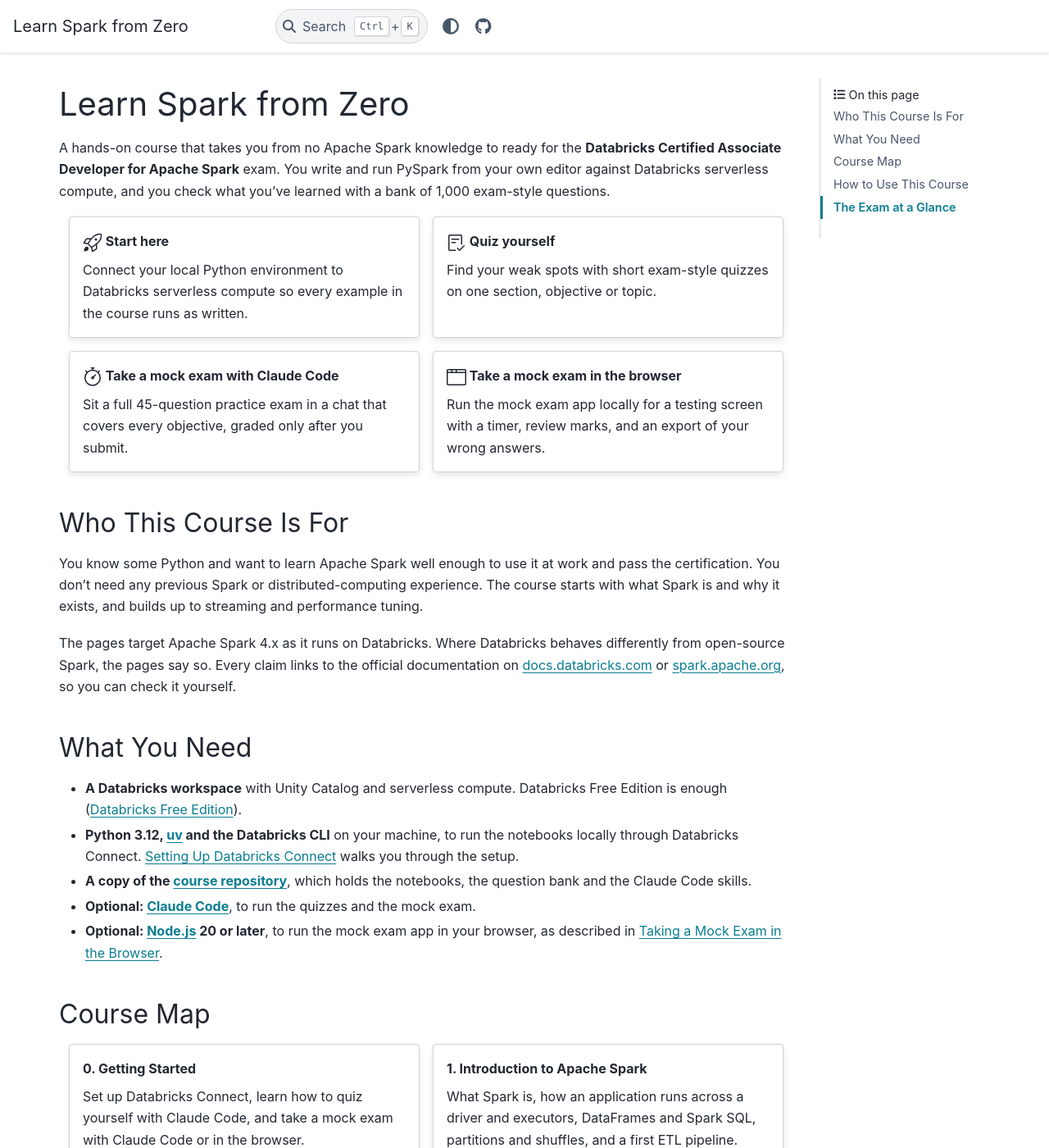
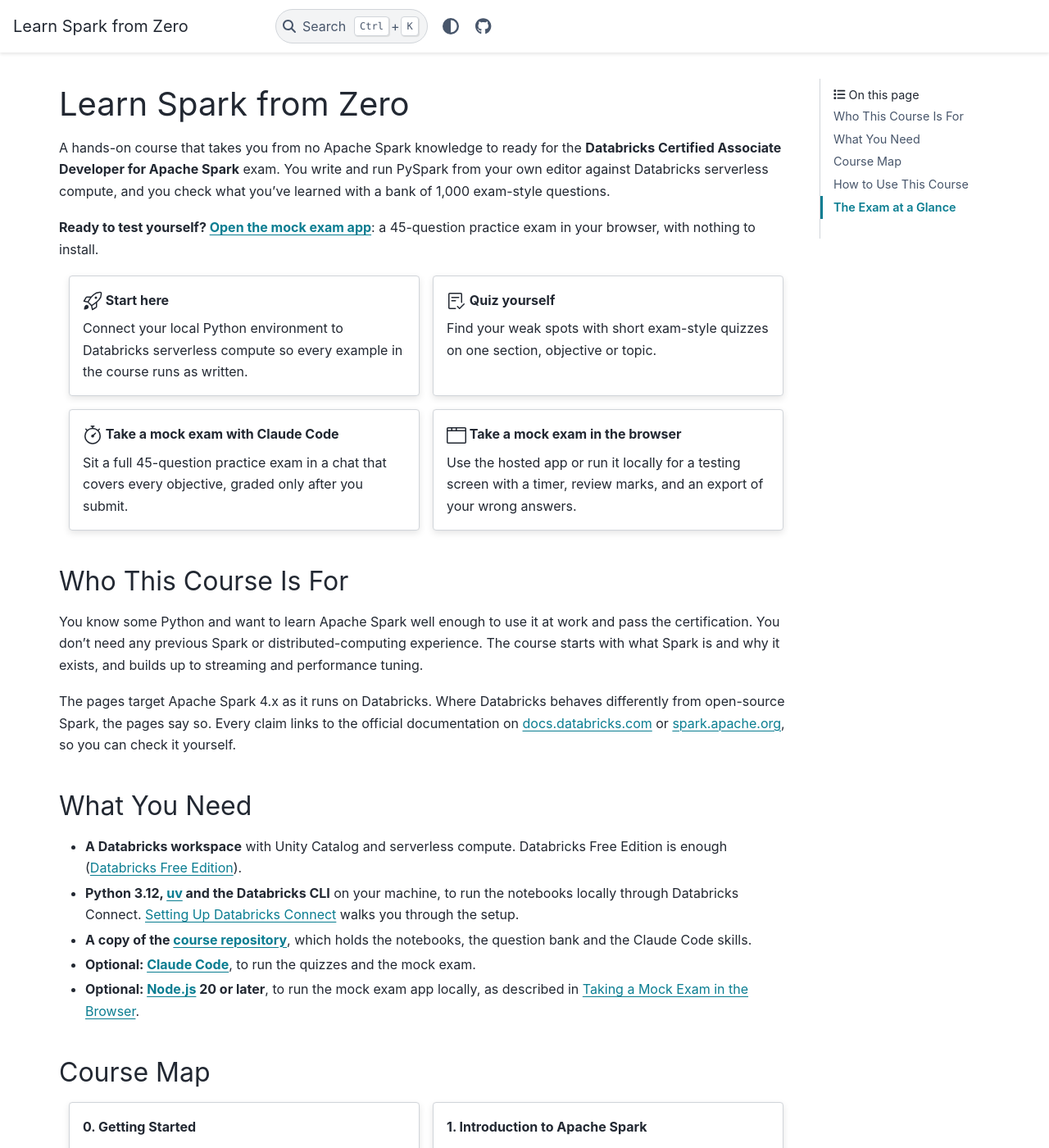
Before and after one commit to BALOGHBence/learn_spark_from_zero, a Sphinx documentation site: the page built from docs/source/index.md, in a window 1280 px wide and 1400 px high. Shown: the whole window at 82% size. Built offline with Sphinx 7.4.7 and the PyData theme 0.15.4, drawn with Linux system fonts in a browser that asks for light colours.

Commit message:
feat: update README and index documentation for mock exam app usage and requirements

```diff
--- a/docs/source/index.md
+++ b/docs/source/index.md
@@ -1,6 +1,8 @@
 # Learn Spark from Zero
 
 A hands-on course that takes you from no Apache Spark knowledge to ready for the **Databricks Certified Associate Developer for Apache Spark** exam. You write and run PySpark from your own editor against Databricks serverless compute, and you check what you've learned with a bank of 1,000 exam-style questions.
+
+**Ready to test yourself? [Open the mock exam app](https://baloghbence.github.io/learn_spark_from_zero/mock-exam/)**: a 45-question practice exam in your browser, with nothing to install.
 
 ::::{grid} 1 1 2 2
 :gutter: 3
@@ -30,7 +32,7 @@
 :link: 00_getting_started/04_taking_a_mock_exam_in_the_browser
 :link-type: doc
 
-Run the mock exam app locally for a testing screen with a timer, review marks, and an export of your wrong answers.
+Use the hosted app or run it locally for a testing screen with a timer, review marks, and an export of your wrong answers.
 :::
 ::::
 
@@ -46,7 +48,7 @@
 - **Python 3.12, [uv](https://docs.astral.sh/uv/) and the Databricks CLI** on your machine, to run the notebooks locally through Databricks Connect. {doc}`Setting Up Databricks Connect <00_getting_started/01_setting_up_databricks_connect>` walks you through the setup.
 - **A copy of the [course repository](https://github.com/BALOGHBence/learn_spark_from_zero)**, which holds the notebooks, the question bank and the Claude Code skills.
 - **Optional: [Claude Code](https://claude.com/claude-code)**, to run the quizzes and the mock exam.
-- **Optional: [Node.js](https://nodejs.org/) 20 or later**, to run the mock exam app in your browser, as described in {doc}`Taking a Mock Exam in the Browser <00_getting_started/04_taking_a_mock_exam_in_the_browser>`.
+- **Optional: [Node.js](https://nodejs.org/) 20 or later**, to run the mock exam app locally, as described in {doc}`Taking a Mock Exam in the Browser <00_getting_started/04_taking_a_mock_exam_in_the_browser>`.
 
 ## Course Map
 
```
Also changed, not shown: README.md (+6 -2 lines).
